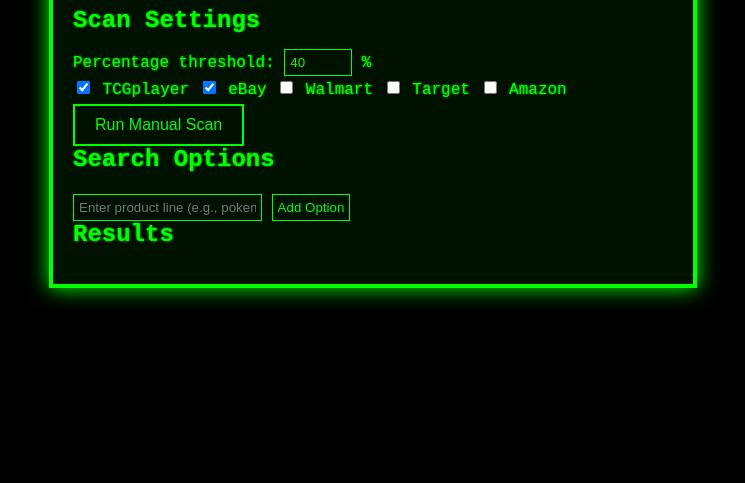
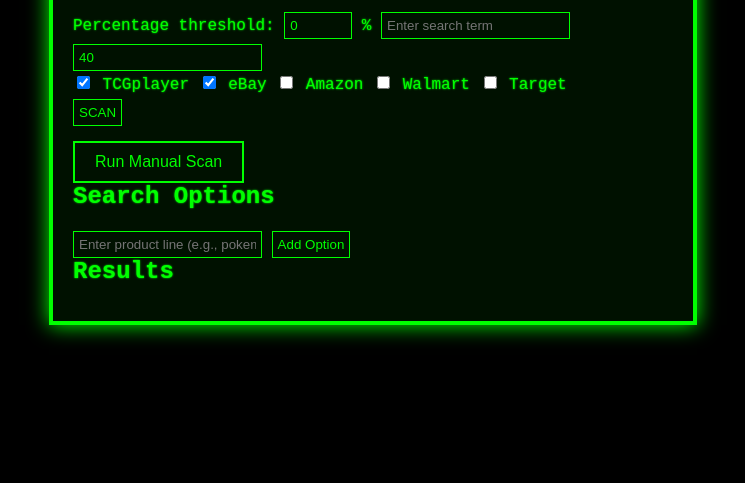
Before and after one commit to HuecoHouse/Scraper-App, a website: page public/index.html in a window 1280 px wide. Shown: the part 317-800 px from the top of the page, without its empty margins (267-1012 px from the left). Drawn offline with Linux system fonts and the light colour scheme; no server answers.

Commit message:
Refactor scan settings and input fields in HTML

```diff
--- a/public/index.html
+++ b/public/index.html
@@ -12,15 +12,22 @@
     <p>Automatically scans search options every 3 hours. Use manual scan or add search options below.</p>
     <h2>Scan Settings</h2>
     <label>Percentage threshold:
-      <input type="number" id="percentage" value="40" min="0" max="100" step="1"> %
+      <input type="number" id="percentage" value="0" min="0" max="100" step="1"> %
     </label>
-    <div id="sources">
-      <label><input type="checkbox" value="tcgplayer" checked> TCGplayer</label>
-      <label><input type="checkbox" value="ebay" checked> eBay</label>
-      <label><input type="checkbox" value="walmart"> Walmart</label>
-      <label><input type="checkbox" value="target"> Target</label>
-      <label><input type="checkbox" value="amazon"> Amazon</label>
-    </div>
+    <input id="search-term" placeholder="Enter search term">
+<input id="percentage" type="number" value="40">
+<div>
+  <label><input type="checkbox" name="source" value="tcgplayer" checked> TCGplayer</label>
+  <label><input type="checkbox" name="source" value="ebay" checked> eBay</label>
+  <label><input type="checkbox" name="source" value="amazon"> Amazon</label>
+  <label><input type="checkbox" name="source" value="walmart"> Walmart</label>
+  <label><input type="checkbox" name="source" value="target"> Target</label>
+</div>
+<button id="scan-btn">SCAN</button>
+
+<div id="status" class="status"></div>
+<div id="results"></div>
+
     <button id="manual-scan">Run Manual Scan</button>
     <h2>Search Options</h2>
     <ul id="options-list"></ul>
```
